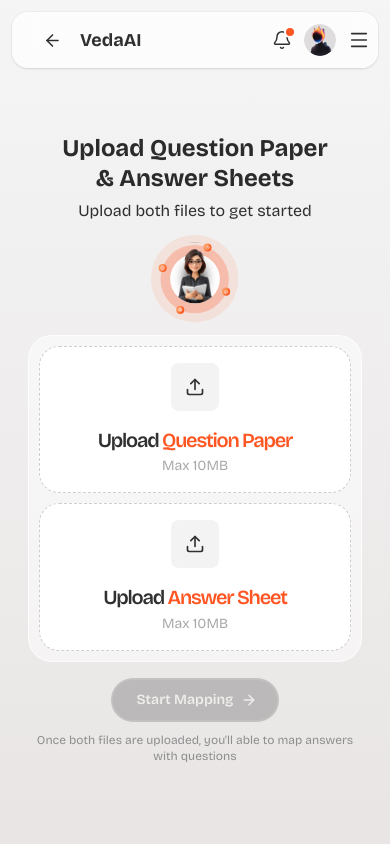
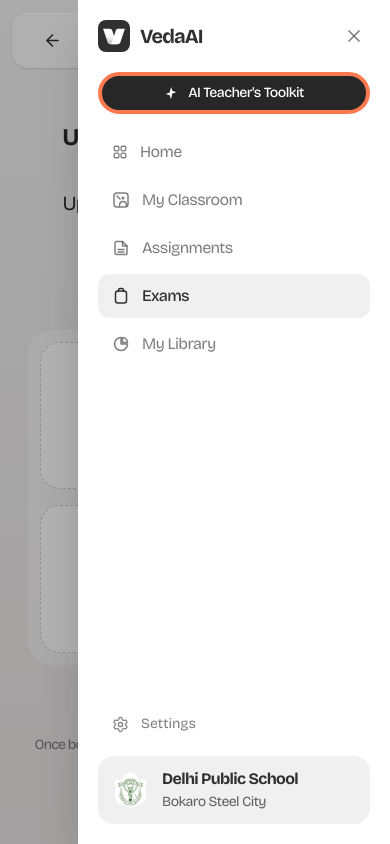
Before and after one commit to lohit-dev/assessment-ai, a Next.js app: page / in a window 390 px wide. Both pictures are taken after a click on the button 359 px from the left and 40 px from the top of the page. Built offline with nearby package versions, Linux system fonts and the light colour scheme.

Commit message:
feat: implement mobile navigation drawer and add entrance animations to UI components

```diff
--- a/src/app/globals.css
+++ b/src/app/globals.css
@@ -79,3 +79,31 @@ h3,
   color: transparent;
   animation: shimmer-text 2.2s linear infinite;
 }
+
+@keyframes fade-in-up {
+  from {
+    opacity: 0;
+    transform: translateY(6px);
+  }
+  to {
+    opacity: 1;
+    transform: translateY(0);
+  }
+}
+
+.animate-fade-in-up {
+  animation: fade-in-up 0.28s ease-out both;
+}
+
+@keyframes fade-in {
+  from {
+    opacity: 0;
+  }
+  to {
+    opacity: 1;
+  }
+}
+
+.animate-fade-in {
+  animation: fade-in 0.22s ease-out both;
+}
--- a/src/app/page.tsx
+++ b/src/app/page.tsx
@@ -29,7 +29,16 @@ export default function UploadPage() {
   }
 
   return (
-    <div className="flex min-h-screen bg-linear-to-b from-[#F5F5F5] to-[#E9E5E5] p-3 md:p-4">
+    <div className="relative flex min-h-screen overflow-hidden bg-linear-to-b from-[#F5F5F5] to-[#E9E5E5] p-3 md:p-4">
+      <div
+        aria-hidden
+        className="pointer-events-none absolute -bottom-72 left-1/3 h-[428px] w-[1318px] rounded-full bg-[radial-gradient(closest-side,rgba(255,147,80,0.10),transparent)] blur-3xl"
+      />
+      <div
+        aria-hidden
+        className="pointer-events-none absolute -bottom-84 left-1/2 h-[428px] w-[1113px] rounded-full bg-[radial-gradient(closest-side,rgba(255,86,35,0.08),transparent)] blur-3xl"
+      />
+
       <Sidebar
         collapsed={sidebarCollapsed}
         onToggleCollapse={() => setSidebarCollapsed((c) => !c)}
@@ -65,7 +74,7 @@ export default function UploadPage() {
             </span>
           </h1>
 
-          <p className="font-heading text-body mt-1.5 text-center text-base font-normal">
+          <p className="font-heading text-body mt-1.5 text-center text-[20px] font-normal tracking-[-0.8px]">
             Upload both files to get started
           </p>
 
@@ -80,7 +89,7 @@ export default function UploadPage() {
             />
           </div>
 
-          <div className="flex w-full max-w-2xl flex-col gap-2.5 rounded-3xl border border-white/70 bg-white/50 p-2.5 sm:flex-row">
+          <div className="flex w-full max-w-2xl flex-col gap-4 rounded-3xl bg-white/50 p-3 sm:flex-row">
             <UploadCard
               label="Question Paper"
               file={questionPaperFile}
@@ -96,13 +105,13 @@ export default function UploadPage() {
           <button
             disabled={!bothUploaded}
             onClick={handleStartMapping}
-            className="font-heading bg-body mt-4 flex h-11 items-center justify-center gap-2 rounded-full border-2 border-white/15 py-3 pr-5 pl-6 text-sm font-semibold text-white transition-all enabled:cursor-pointer enabled:shadow-[0_4px_16px_rgba(48,48,48,0.25)] disabled:cursor-not-allowed disabled:opacity-25"
+            className="font-heading bg-body mt-4 flex h-11 items-center justify-center gap-2 rounded-full border-2 border-white/15 py-3 pr-5 pl-6 text-sm font-medium tracking-[-0.56px] text-white transition-all enabled:cursor-pointer enabled:shadow-[0_4px_16px_rgba(48,48,48,0.25)] disabled:cursor-not-allowed disabled:opacity-25"
           >
             Start Mapping
-            <ArrowRight size={16} strokeWidth={2.25} />
+            <ArrowRight size={20} strokeWidth={2} />
           </button>
 
-          <p className="mt-2.5 max-w-85 text-center font-sans text-xs text-[#8E8E8E] md:max-w-none">
+          <p className="font-heading mt-2.5 max-w-85 text-center text-sm tracking-[-0.84px] text-[rgba(94,94,94,0.8)] md:max-w-none">
             Once both files are uploaded, you&apos;ll able to map answers with
             questions
           </p>
--- a/src/app/results/page.tsx
+++ b/src/app/results/page.tsx
@@ -253,7 +253,7 @@ export default function ResultsPage() {
 
         <main className="flex flex-1 flex-col">
           {stage === "error" ? (
-            <div className="flex h-[calc(100vh-88px)] flex-col items-center justify-center gap-3 rounded-3xl bg-white px-6 text-center">
+            <div className="animate-fade-in-up flex h-[calc(100vh-88px)] flex-col items-center justify-center gap-3 rounded-3xl bg-white px-6 text-center">
               <p className="font-heading text-heading text-xl font-bold">
                 Something went wrong
               </p>
@@ -268,7 +268,7 @@ export default function ResultsPage() {
           ) : isLoading ? (
             <LoadingState title={copy.title} subtitle={copy.subtitle} />
           ) : mapped.length === 0 ? (
-            <div className="flex h-[calc(100vh-88px)] flex-col items-center justify-center gap-3 rounded-3xl bg-white px-6 text-center">
+            <div className="animate-fade-in-up flex h-[calc(100vh-88px)] flex-col items-center justify-center gap-3 rounded-3xl bg-white px-6 text-center">
               <p className="font-heading text-heading text-xl font-bold">
                 No questions found
               </p>
@@ -284,7 +284,7 @@ export default function ResultsPage() {
               </button>
             </div>
           ) : (
-            <div className="flex h-[calc(100vh-88px)] w-full gap-3">
+            <div className="animate-fade-in-up flex h-[calc(100vh-88px)] w-full flex-col gap-3 md:flex-row">
               <QuestionList
                 mapped={mapped}
                 selectedQuestionId={selectedQuestionId}
--- /dev/null
+++ b/src/components/MobileNavDrawer.tsx
@@ -0,0 +1,154 @@
+"use client";
+
+import { useEffect } from "react";
+import { createPortal } from "react-dom";
+import Link from "next/link";
+import { X, Settings } from "lucide-react";
+import clsx from "clsx";
+import { navItems } from "@/components/Sidebar";
+
+interface MobileNavDrawerProps {
+  open: boolean;
+  onClose: () => void;
+}
+
+export default function MobileNavDrawer({
+  open,
+  onClose,
+}: MobileNavDrawerProps) {
+  // lock background scroll while the drawer is open
+  useEffect(() => {
+    if (!open) return;
+    const prev = document.body.style.overflow;
+    document.body.style.overflow = "hidden";
+    return () => {
+      document.body.style.overflow = prev;
+    };
+  }, [open]);
+
+  return createPortal(
+    <div
+      className={clsx(
+        "fixed inset-0 z-50 md:hidden",
+        open ? "pointer-events-auto" : "pointer-events-none"
+      )}
+      aria-hidden={!open}
+    >
+      {/* backdrop */}
+      <div
+        onClick={onClose}
+        className={clsx(
+          "absolute inset-0 bg-black/30 transition-opacity duration-200",
+          open ? "opacity-100" : "opacity-0"
+        )}
+      />
+
+      {/* panel */}
+      <div
+        className={clsx(
+          "absolute top-0 right-0 flex h-full w-[80%] max-w-80 flex-col justify-between bg-white p-5 shadow-2xl transition-transform duration-300 ease-out",
+          open ? "translate-x-0" : "translate-x-full"
+        )}
+      >
+        <div>
+          <div className="mb-5 flex items-center justify-between">
+            <Link
+              href="/"
+              onClick={onClose}
+              className="flex items-center gap-2.5"
+            >
+              {/* eslint-disable-next-line @next/next/no-img-element */}
+              <img
+                src="/assets/veda-ai.svg"
+                alt="VedaAI logo"
+                width={32}
+                height={32}
+              />
+              <span className="font-heading text-body text-xl font-bold tracking-[-0.9px]">
+                VedaAI
+              </span>
+            </Link>
+            <button
+              aria-label="Close menu"
+              onClick={onClose}
+              className="text-muted-2/80 rounded-full p-1.5 transition-colors hover:bg-gray-100"
+            >
+              <X size={20} />
+            </button>
+          </div>
+
+          <button
+            type="button"
+            className="border-accent-glow relative mb-4 flex h-10.5 w-full items-center justify-center gap-2.5 rounded-full border-4 bg-[#272727] px-6 font-sans text-sm font-medium tracking-[-0.56px] text-white"
+          >
+            <svg
+              width="14"
+              height="14"
+              viewBox="0 0 16 16"
+              fill="none"
+              aria-hidden
+            >
+              <path
+                d="M8 1l1.545 4.455L14 7l-4.455 1.545L8 15l-1.545-4.455L2 9l4.455-1.545L8 1z"
+                fill="white"
+              />
+            </svg>
+            AI Teacher&apos;s Toolkit
+          </button>
+
+          <nav className="flex flex-col gap-1">
+            {navItems.map(({ label, icon: Icon, active }) => (
+              <a
+                key={label}
+                href="#"
+                onClick={onClose}
+                className={clsx(
+                  "font-heading flex items-center gap-3 rounded-xl px-3.5 py-2.5 text-base tracking-[-0.64px] transition-colors",
+                  active
+                    ? "text-body bg-surface-alt font-medium"
+                    : "text-muted-2/80 font-normal hover:bg-gray-50"
+                )}
+              >
+                <Icon className={active ? "text-body" : "text-muted-2/80"} />
+                {label}
+              </a>
+            ))}
+          </nav>
+        </div>
+
+        <div>
+          <a
+            href="#"
+            className="font-heading text-muted-2/80 mb-3 flex items-center gap-3 rounded-xl px-3.5 py-2.5 text-sm font-normal transition-colors hover:bg-gray-50"
+          >
+            <Settings
+              size={17}
+              strokeWidth={1.75}
+              className="text-muted-2/80"
+            />
+            Settings
+          </a>
+          <div className="bg-surface-alt flex items-center gap-3 rounded-2xl p-3">
+            <div className="relative size-10 shrink-0 overflow-hidden rounded-full">
+              {/* eslint-disable-next-line @next/next/no-img-element */}
+              <img
+                src="/assets/delhi_public_school.svg"
+                alt="Delhi Public School logo"
+                className="size-full object-cover"
+              />
+            </div>
+            <div>
+              <p className="font-heading text-body text-[16px] leading-[1.4] font-bold tracking-[-0.64px]">
+                Delhi Public School
+              </p>
+              <p className="font-heading text-muted-2 mt-0.5 text-[14px] leading-[1.4] tracking-[-0.56px]">
+                Bokaro Steel City
+              </p>
+            </div>
+          </div>
+        </div>
+      </div>
+    </div>,
+    document.body
+  );
+}
--- a/src/components/Sidebar.tsx
+++ b/src/components/Sidebar.tsx
@@ -1,5 +1,6 @@
 "use client";
 
+import Link from "next/link";
 import { Settings, PanelLeft, ChevronsRight } from "lucide-react";
 import clsx from "clsx";
 
@@ -221,7 +222,7 @@ function LibraryIcon({
   );
 }
 
-const navItems = [
+export const navItems = [
   { label: "Home", icon: HomeIcon },
   { label: "My Classroom", icon: ClassroomIcon },
   { label: "Assignments", icon: AssignmentsIcon },
@@ -238,21 +239,23 @@ interface SidebarProps {
 export default function Sidebar({ collapsed, onToggleCollapse }: SidebarProps) {
   if (collapsed) {
     return (
-      <aside className="fixed top-[11px] left-[10px] z-40 hidden h-[calc(100vh-22px)] w-16 flex-col items-center justify-between rounded-2xl bg-white px-6 py-3 shadow-[0_32px_48px_0_rgba(0,0,0,0.20),0_16px_48px_0_rgba(0,0,0,0.12)] md:flex">
+      <aside className="fixed top-[11px] left-[10px] z-40 hidden h-[calc(100vh-22px)] w-16 flex-col items-center justify-between rounded-2xl bg-white px-6 py-3 shadow-[0px_16px_24px_0_rgba(0,0,0,0.12),0px_32px_24px_0_rgba(0,0,0,0.2)] md:flex">
         <div className="flex flex-col items-center gap-14">
+          <Link href="/" aria-label="Go to home" className="shrink-0">
             {/* eslint-disable-next-line @next/next/no-img-element */}
             <img
               src="/assets/veda-ai.svg"
               alt="VedaAI logo"
               width={40}
               height={40}
-            className="shrink-0"
+              className="transition-opacity hover:opacity-80"
             />
+          </Link>
 
           <button
             type="button"
             aria-label="AI Teacher's Toolkit"
-            className="border-accent-glow relative flex h-[42px] w-[42px] shrink-0 items-center justify-center rounded-full border-4 bg-[#272727] shadow-[0_32px_48px_0_rgba(255,255,255,0.20),0_16px_48px_0_rgba(255,255,255,0.12)] transition-opacity hover:opacity-90"
+            className="border-accent-glow relative flex h-[42px] w-[42px] shrink-0 items-center justify-center rounded-full border-4 bg-[#272727] shadow-[0px_16px_24px_0_rgba(255,255,255,0.12),0px_32px_24px_0_rgba(255,255,255,0.2)] transition-opacity hover:opacity-90"
           >
             <svg
               width="16"
@@ -312,10 +315,14 @@ export default function Sidebar({ collapsed, onToggleCollapse }: SidebarProps) {
   }
 
   return (
-    <aside className="fixed top-3 left-3 z-40 hidden h-[calc(100vh-24px)] w-76 flex-col justify-between rounded-2xl bg-white p-6 shadow-[0_32px_48px_0_rgba(0,0,0,0.20),0_16px_48px_0_rgba(0,0,0,0.12)] md:flex">
+    <aside className="fixed top-3 left-3 z-40 hidden h-[calc(100vh-24px)] w-76 flex-col justify-between rounded-2xl bg-white p-6 shadow-[0px_16px_24px_0_rgba(0,0,0,0.12),0px_32px_24px_0_rgba(0,0,0,0.2)] md:flex">
       <div>
         <div className="mb-5 flex items-center justify-between">
-          <div className="flex items-center gap-2.5">
+          <Link
+            href="/"
+            aria-label="Go to home"
+            className="flex items-center gap-2.5 transition-opacity hover:opacity-80"
+          >
             {/* eslint-disable-next-line @next/next/no-img-element */}
             <img
               src="/assets/veda-ai.svg"
@@ -327,7 +334,7 @@ export default function Sidebar({ collapsed, onToggleCollapse }: SidebarProps) {
             <span className="font-heading text-body text-[28px] font-bold tracking-[-1.68px]">
               VedaAI
             </span>
-          </div>
+          </Link>
           <button
             type="button"
             aria-label="Collapse sidebar"
@@ -340,7 +347,7 @@ export default function Sidebar({ collapsed, onToggleCollapse }: SidebarProps) {
 
         <button
           type="button"
-          className="border-accent-glow relative mb-4 flex h-10.5 w-full items-center justify-center gap-2.5 rounded-full border-4 bg-[#272727] px-10.75 font-sans text-base font-medium tracking-[-0.64px] text-white shadow-[0_32px_48px_0_rgba(255,255,255,0.20),0_16px_48px_0_rgba(255,255,255,0.12)] transition-opacity hover:opacity-90"
+          className="border-accent-glow relative mx-auto mb-4 flex h-10.5 w-[251px] items-center justify-center gap-2.5 rounded-full border-4 bg-[#272727] px-10.75 font-sans text-base font-medium tracking-[-0.64px] text-white shadow-[0px_16px_24px_0_rgba(255,255,255,0.12),0px_32px_24px_0_rgba(255,255,255,0.2)] transition-opacity hover:opacity-90"
         >
           <svg
             width="16"
@@ -357,7 +364,7 @@ export default function Sidebar({ collapsed, onToggleCollapse }: SidebarProps) {
           AI Teacher&apos;s Toolkit
         </button>
 
-        <nav className="flex flex-col gap-1">
+        <nav className="flex flex-col gap-2">
           {navItems.map(({ label, icon: Icon, active }) => (
             <a
               key={label}
--- a/src/components/TopBar.tsx
+++ b/src/components/TopBar.tsx
@@ -1,14 +1,15 @@
 "use client";
 
-import {
-  ArrowLeft,
-  HelpCircle,
-  Bell,
-  Sparkles,
-  ChevronDown,
-  Menu,
-} from "lucide-react";
+import { useState } from "react";
+import { useRouter } from "next/navigation";
+import Link from "next/link";
+import { ArrowLeft, Bell, Sparkles, ChevronDown, Menu } from "lucide-react";
+import dynamic from "next/dynamic";
 import Image from "next/image";
+
+const MobileNavDrawer = dynamic(() => import("@/components/MobileNavDrawer"), {
+  ssr: false,
+});
 
 function IconBtn({
   children,
@@ -30,21 +31,28 @@ function IconBtn({
 }
 
 export default function TopBar() {
+  const router = useRouter();
+  const [drawerOpen, setDrawerOpen] = useState(false);
+
   return (
     <header className="flex h-14 shrink-0 items-center justify-between gap-2.5 rounded-2xl bg-white/75 pr-2 pl-6 shadow-[0_1px_3px_rgba(0,0,0,0.07),0_1px_2px_rgba(0,0,0,0.05),0_0_0_1px_rgba(0,0,0,0.03)] backdrop-blur-md">
       <div className="flex items-center gap-3 md:hidden">
         <button
           aria-label="Back"
+          onClick={() => router.back()}
           className="text-body flex size-8 items-center justify-center rounded-full transition-colors hover:bg-gray-100"
         >
           <ArrowLeft size={19} strokeWidth={2} />
         </button>
-        <span className="font-heading text-body text-lg font-bold">VedaAI</span>
+        <Link href="/" className="font-heading text-body text-lg font-bold">
+          VedaAI
+        </Link>
       </div>
 
       <div className="hidden items-center gap-2.5 md:flex">
         <button
           aria-label="Back"
+          onClick={() => router.back()}
           className="text-body flex size-7 items-center justify-center rounded-md transition-colors hover:bg-gray-100"
         >
           <ArrowLeft size={17} strokeWidth={2.25} />
@@ -94,15 +102,24 @@ export default function TopBar() {
             className="object-cover"
           />
         </div>
-        <button aria-label="Menu" className="text-body">
+        <button
+          aria-label="Open menu"
+          onClick={() => setDrawerOpen(true)}
+          className="text-body"
+        >
           <Menu size={22} strokeWidth={1.75} />
         </button>
       </div>
 
       <div className="hidden items-center gap-2 md:flex">
-        <IconBtn ariaLabel="Help">
-          <HelpCircle size={17} strokeWidth={1.75} className="text-body" />
-        </IconBtn>
+        <button
+          aria-label="Help"
+          className="bg-surface-soft flex size-9 items-center justify-center rounded-full transition-colors hover:brightness-95"
+        >
+          <span className="text-body flex size-6 items-center justify-center rounded-full border-2 border-[#303030] text-[16px] font-bold tracking-[-0.64px]">
+            ?
+          </span>
+        </button>
 
         <IconBtn ariaLabel="Notifications">
           <Bell size={17} strokeWidth={1.75} className="text-body" />
@@ -116,7 +133,7 @@ export default function TopBar() {
         <div className="mx-1 h-5 w-px bg-gray-200" />
 
         <button className="flex items-center gap-2 rounded-full px-1.5 py-1 transition-colors hover:bg-gray-50">
-          <div className="relative size-7.5 overflow-hidden rounded-full">
+          <div className="relative size-8 overflow-hidden rounded-full">
             <Image
               src="/assets/madhur-profile.svg"
               alt="Madhur Rastogi"
@@ -131,6 +148,8 @@ export default function TopBar() {
           <ChevronDown size={14} className="text-body" />
         </button>
       </div>
+
+      <MobileNavDrawer open={drawerOpen} onClose={() => setDrawerOpen(false)} />
     </header>
   );
 }
--- a/src/components/UploadCard.tsx
+++ b/src/components/UploadCard.tsx
@@ -65,7 +65,7 @@ export default function UploadCard({
       }}
       onClick={() => !file && inputRef.current?.click()}
       className={clsx(
-        "relative flex h-32 w-full flex-1 flex-col items-center justify-center overflow-visible rounded-[20px] border-[1.5px] border-dashed bg-white px-6 py-4 text-center transition-all sm:h-34",
+        "relative flex h-32 w-full flex-1 flex-col items-center justify-center overflow-visible rounded-[20px] border-[1.5px] border-dashed bg-white px-6 py-4 text-center transition-all md:h-[181px]",
         isDragging
           ? "border-accent bg-accent-50 cursor-copy"
           : file
@@ -84,17 +84,17 @@ export default function UploadCard({
       {!file ? (
         <>
           <div className="bg-surface-muted mb-4 flex size-12 items-center justify-center rounded-lg transition-transform hover:scale-105">
-            <Upload size={20} strokeWidth={2} className="text-body" />
+            <Upload size={24} strokeWidth={2} className="text-body" />
           </div>
           <p className="font-heading text-body text-xl leading-snug font-semibold tracking-[-1.2px]">
             Upload <span className="text-accent">{label}</span>
           </p>
-          <p className="mt-0.5 font-sans text-sm font-normal text-[#5E5E5E8C]">
+          <p className="mt-0.5 font-sans text-sm font-normal tracking-[-0.84px] text-[#5E5E5E8C]">
             Max {maxSizeMb}MB
           </p>
         </>
       ) : (
-        <>
+        <div className="relative">
           <div className="bg-surface-soft flex items-center gap-3 rounded-xl py-3 pr-5 pl-3">
             <div className="flex h-10 w-[35px] shrink-0 items-center justify-center rounded-md bg-red-50 text-red-500">
               <FileText size={18} strokeWidth={1.75} />
@@ -124,7 +124,7 @@ export default function UploadCard({
           >
             <X size={14} strokeWidth={2} />
           </button>
-        </>
+        </div>
       )}
 
       {error && <p className="mt-2 text-xs text-red-500">{error}</p>}
```
Also changed, not shown: src/components/AnswerSheetViewer.tsx (+14 -9 lines), src/components/LoadingState.tsx (+5 -2 lines), src/components/QuestionList.tsx (+9 -6 lines), src/lib/prompts.ts (+11 -1 lines). Lines whose indentation alone changed are shown as unchanged.
